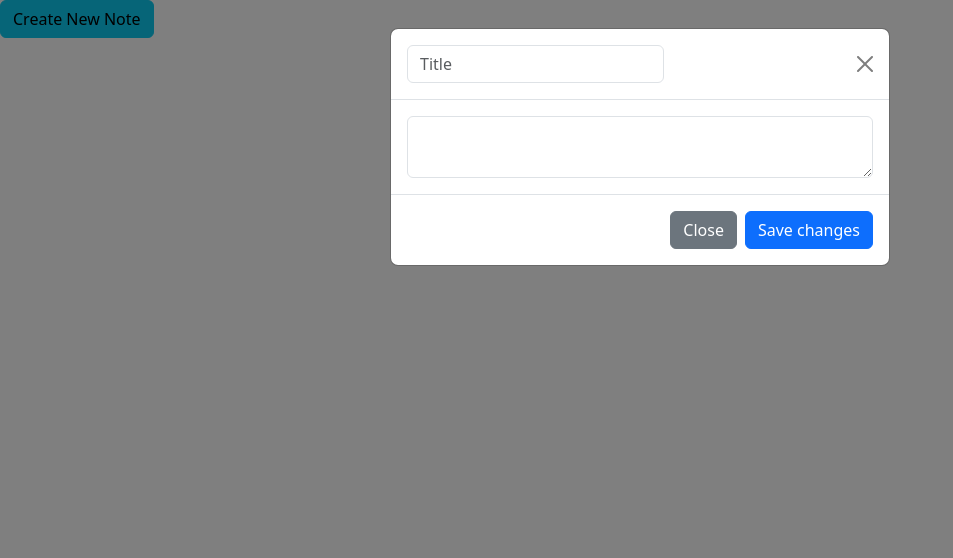
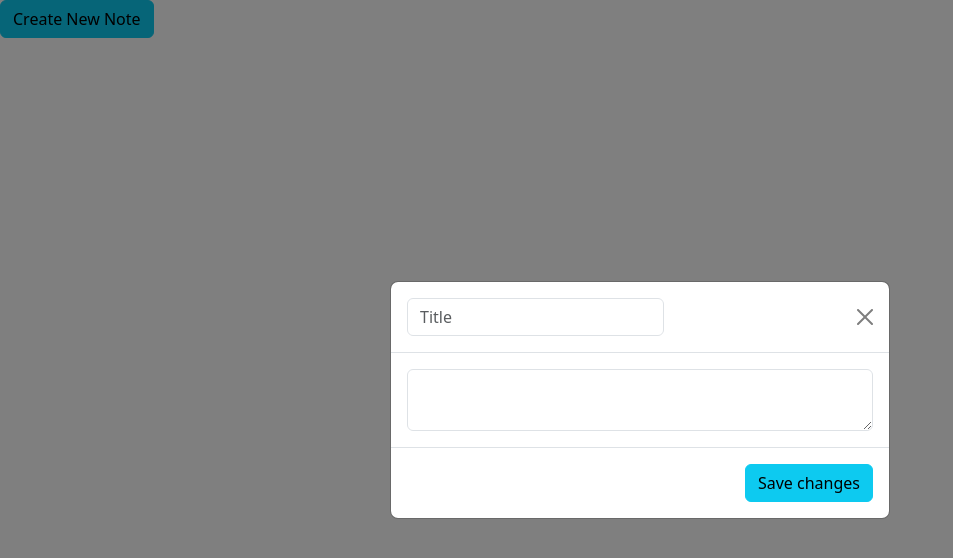
Before and after one commit to Alopoyon/Secure_Web, a Vue app in the folder client/: page /todo in a window 1280 px wide. Both pictures are taken after a click on the button "Create New Note". Shown: the top 558 px of the page, without its empty margins (0-953 px from the left). Built offline with nearby package versions, Linux system fonts and the light colour scheme.

Commit message:
removed close button from modal

```diff
--- a/client/src/components/Todo.vue
+++ b/client/src/components/Todo.vue
@@ -1,25 +1,24 @@
 <template>
     <div>
-        <button type="button"  class="btn btn-info" data-bs-toggle="modal" data-bs-target="#exampleModal">
+        <button type="button"  class="btn btn-info" data-bs-toggle="modal" data-bs-target="#createListModal">
             Create New Note
         </button>
 
         <!-- Modal -->
-        <div class="modal fade" id="exampleModal" tabindex="-1" aria-labelledby="exampleModalLabel" aria-hidden="true">
-            <div class="modal-dialog">
+        <div class="modal fade" id="createListModal" tabindex="-1" aria-labelledby="createListModalLabel" aria-hidden="true">
+            <div class="modal-dialog modal-dialog-centered modal-dialog-scrollable">
                 <div class="modal-content">
                 <div class="modal-header">
                     <h4 class="modal-title">
-                        <input v-model="editedTitle" class="form-control" placeholder="Title">
+                        <input v-model="editedTitle" class="form-control" placeholder="Title" value="">
                     </h4>
                     <button type="button" class="btn-close" data-bs-dismiss="modal" aria-label="Close"></button>
                 </div>
                 <div class="modal-body">
-                    <textarea v-model="editableContent" class="form-control"></textarea>
+                    <textarea v-model="editableContent" value="" class="form-control h-auto"></textarea>
                 </div>
                 <div class="modal-footer">
-                    <button type="button" class="btn btn-secondary" data-bs-dismiss="modal">Close</button>
-                    <button type="button" @click="createNewList" class="btn btn-primary">Save changes</button>
+                    <button type="button" @click="createNewList" class="btn btn-info" data-bs-dismiss="modal">Save changes</button>
                 </div>
                 </div>
             </div>
@@ -30,16 +29,14 @@
             <li
             class="list-group-item d-flex justify-content-between align-items-start list-group-item-action"
             v-for="(list, index) in lists" :key="index">
-                <div class="ms-2 me-auto">
-                <div class="fw-bold">{{list.heading}} -- {{ list.id }}</div>
+                <div class="fw-bold text-capitaliz">{{list.heading}} -- {{ list.id }}</div><hr class="mt-1 mb-1"/>
 
-                <div class="d-inline-block text-truncate " style="max-width: 500px;">
+                <div class="text-truncate " style="max-width: 500px;">
                     {{list.body}}
                 </div>
-                <div class="col text-end float-lg-end">
+                <div class="text-end float-lg-end">
                     <button @click="deleteElement(index)" class="btn btn-white"><i class="fa-solid fa-trash" style="color: #ff0000;"></i></button>
-                    <button @click="editList(list.id)" class="btn btn-white"><i class="fa-solid fa-pen-to-square"></i></button>
-                </div>
+                    <button @click="editList(list.id)" class="btn btn-white" data-bs-toggle="modal" data-bs-target="#exampleModal"><i class="fa-solid fa-pen-to-square"></i></button>
                 </div>
                 <!-- <span class="badge bg-primary rounded-pill">14</span> -->
             </li>
@@ -61,7 +58,7 @@ export default {
     createNewList() {
       // Generate a new list and add it to the lists array
       const newList = {
-        index: this.nextListId,
+        index: this.nextListId+1,
         id: Math.ceil(Math.random()*1000000),
         heading: this.editedTitle,
         body: this.editableContent,
@@ -69,7 +66,7 @@ export default {
       this.lists.push(newList);
       console.log(this.lists)
 
-      this.nextListId++;
+      ++this.nextListId;
     },
     editList(id){
 
```
